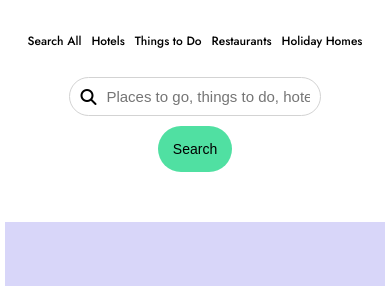
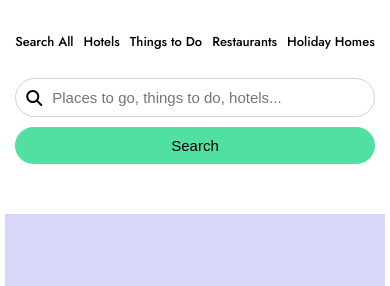
Before and after one commit to Nandhagopiv/Tripadvisor__clone, a plain HTML site: page index.html in a window 390 px wide. Shown: the part 43-329 px from the top of the page. Drawn offline with Linux system fonts and the light colour scheme.

Commit message:
Updated search bar for responsible website

```diff
--- a/style.css
+++ b/style.css
@@ -461,11 +461,10 @@ footer {
     }
 
     .home__s1--menus p{
-        font-size: 12px;
+        font-size: 13px;
     }
 
     .home__s1--menus{
-        overflow: auto;
         gap: 10px;
     }
 
@@ -475,13 +474,18 @@ footer {
     }
 
     .s1--searchbar{
-        width: 75%;
+        width: 100%;
         padding: 10px;
     }
 
     .s1--searchbutton button{
-        padding: 15px;
-        font-size: 14px;
+        padding: 10px;
+        font-size: 15px;
+        width: 100%;
+    }
+
+    .s1--searchbutton{
+        width: 100%;
     }
 
     .home__s2 img{
```
